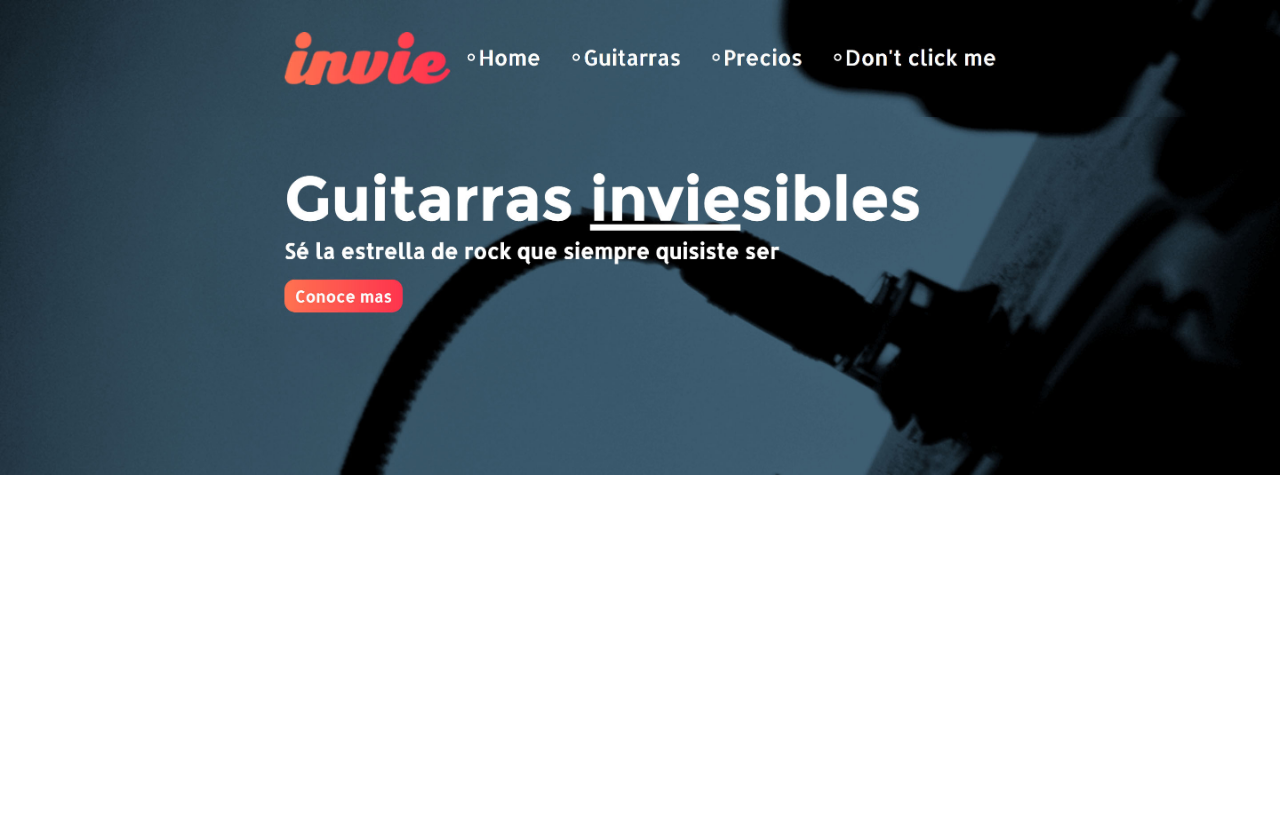
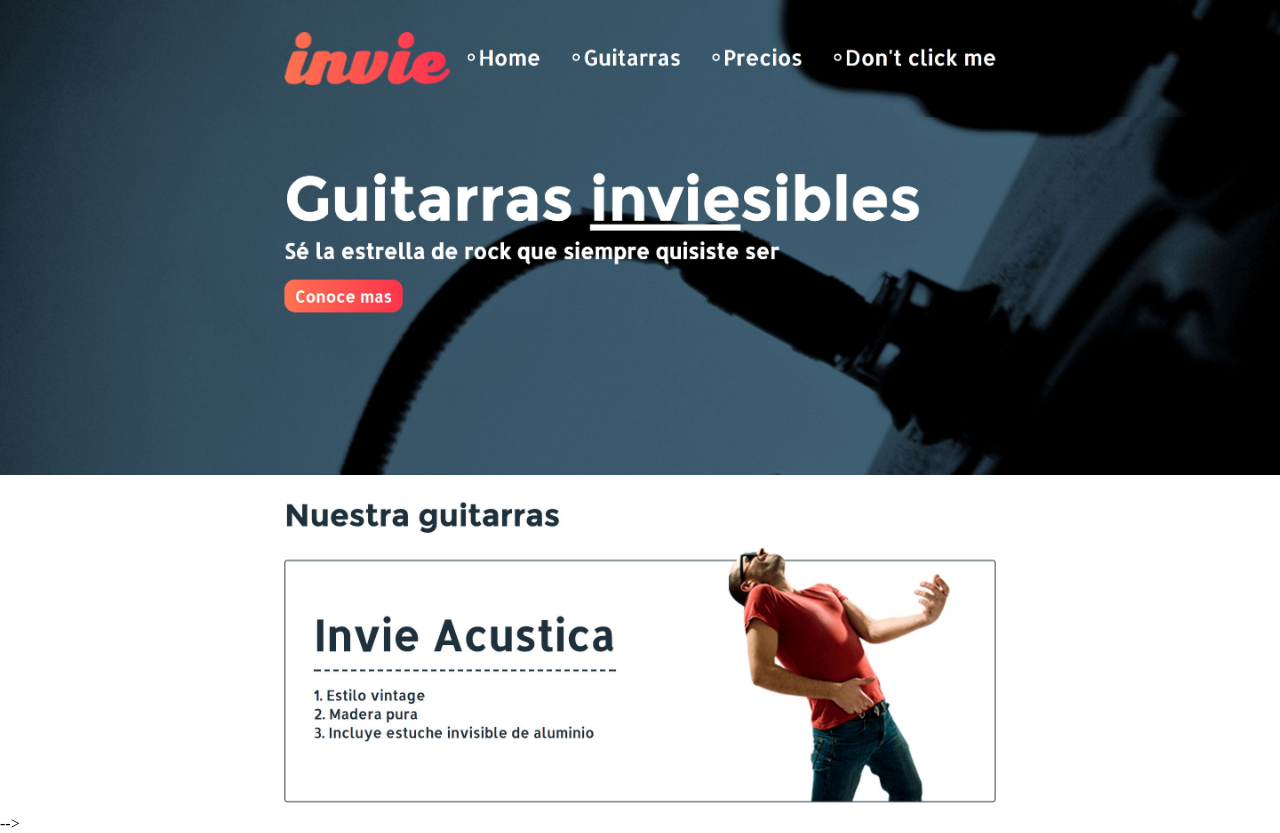
Before and after one commit to unmalnickname/invie-github, a plain HTML site: page index.html in a window 1280 px wide. Before the commit the page ends 800 px from the top, so only its background shows below. Drawn offline with Linux system fonts and the light colour scheme.

Commit message:
agregando guitarra acustica

```diff
--- a/index.html
+++ b/index.html
@@ -21,6 +21,8 @@ img{
 <body>
   <img src="header.jpg" alt="">
   <img src="hero.jpg" alt="">
+  <img src="acustica.jpg" alt="">
+  <!-- <img src="clasica.jpg" alt=""> --> -->
 
 
 </body>
```
Also changed, not shown: acustica.jpg (added).
